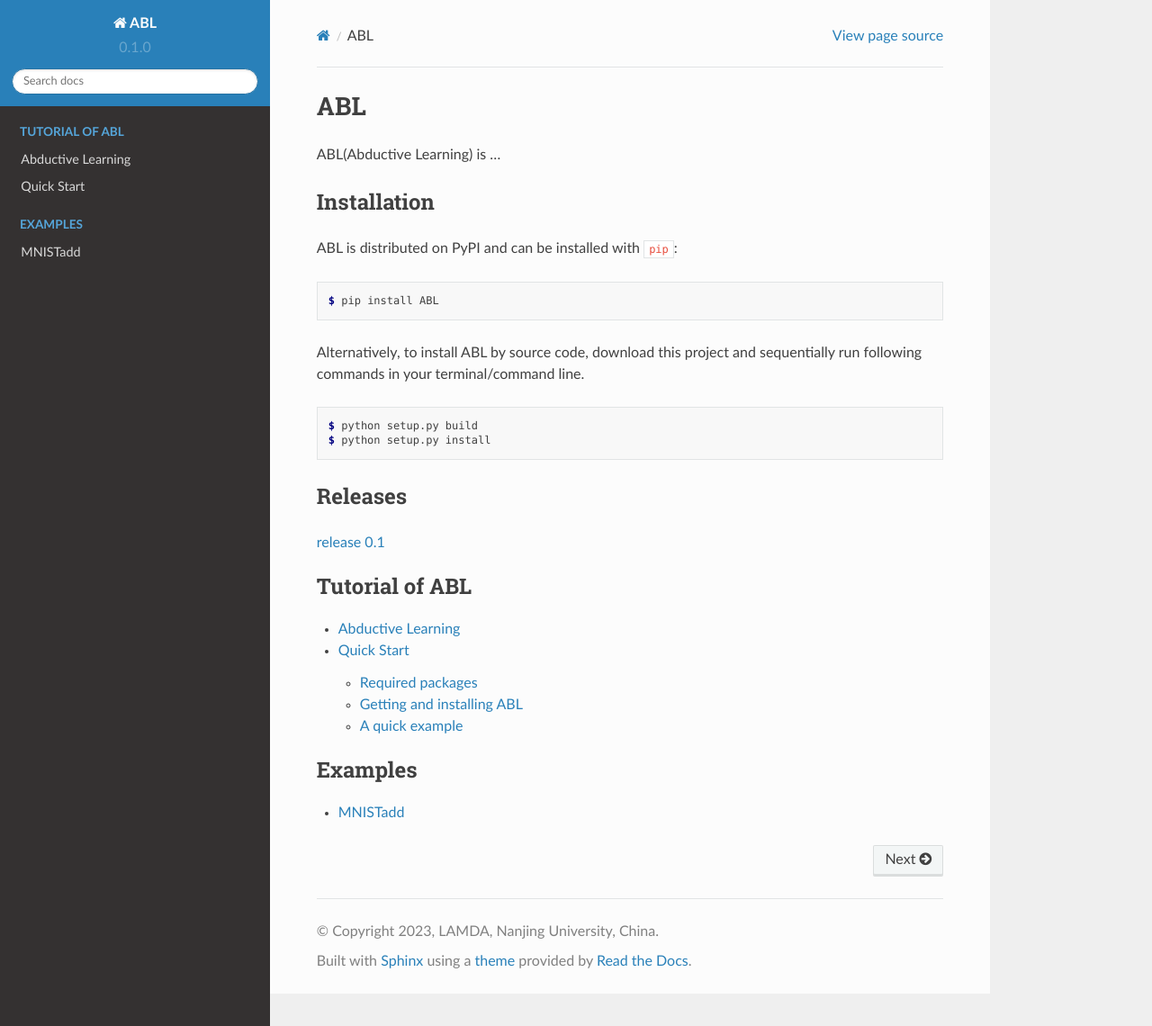
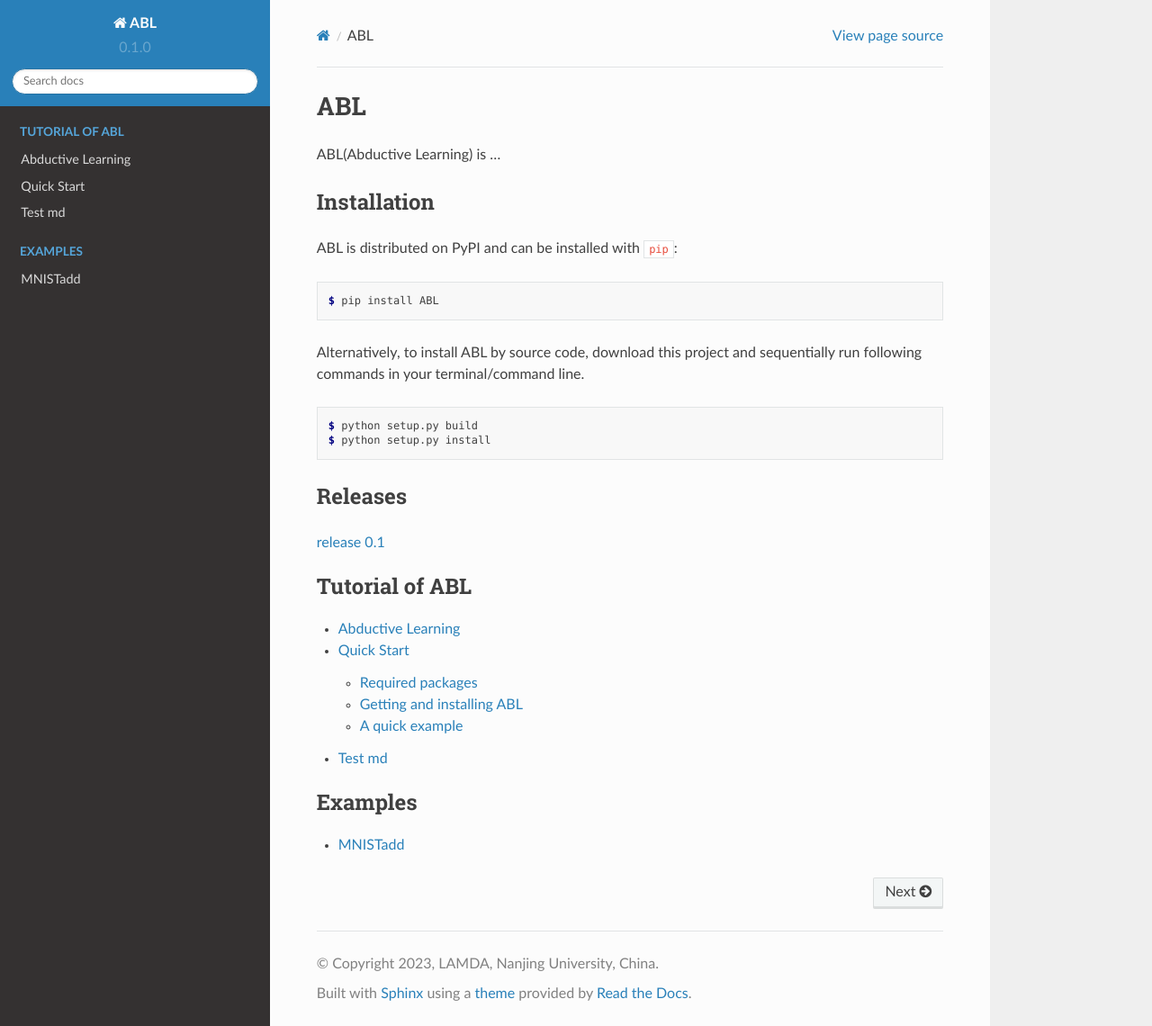
Before and after one commit to AbductiveLearning/ABLkit, a Sphinx documentation site: the page built from docs/index.rst, in a window 1280 px wide and 1140 px high. Shown: the whole window at 90% size. Built offline with Sphinx 7.4.7 and the Read the Docs theme 2.0.0, drawn with Linux system fonts in a browser that asks for light colours.

Commit message:
Support markdown in docs

```diff
--- a/docs/conf.py
+++ b/docs/conf.py
@@ -26,10 +26,11 @@
     'sphinx.ext.mathjax',
     'sphinx.ext.viewcode',
     'sphinx_rtd_theme',
+    'recommonmark',
 ]
 
 templates_path = ['_templates']
-source_suffix = '.rst'
+source_suffix = ['.rst', '.md']
 exclude_patterns = []
 # locale_dirs = ['locale/']
 gettext_compact = False
--- a/docs/index.rst
+++ b/docs/index.rst
@@ -6,6 +6,7 @@
 
    ABL/Abductive Learning.rst
    ABL/Quick Start.rst
+   ABL/Test.md
 
 .. toctree::
    :caption: Examples
```
Also changed, not shown: docs/ABL/Test.md (added, +5 -0 lines).
